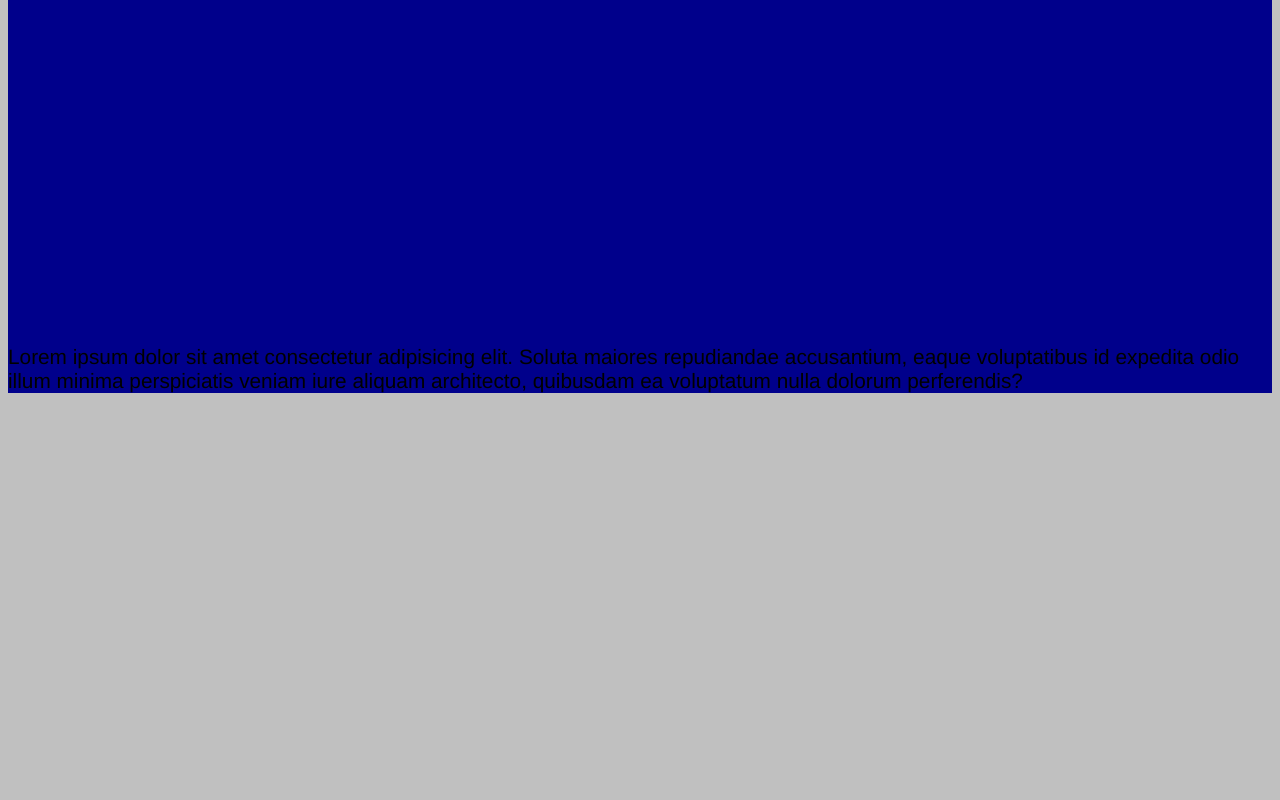
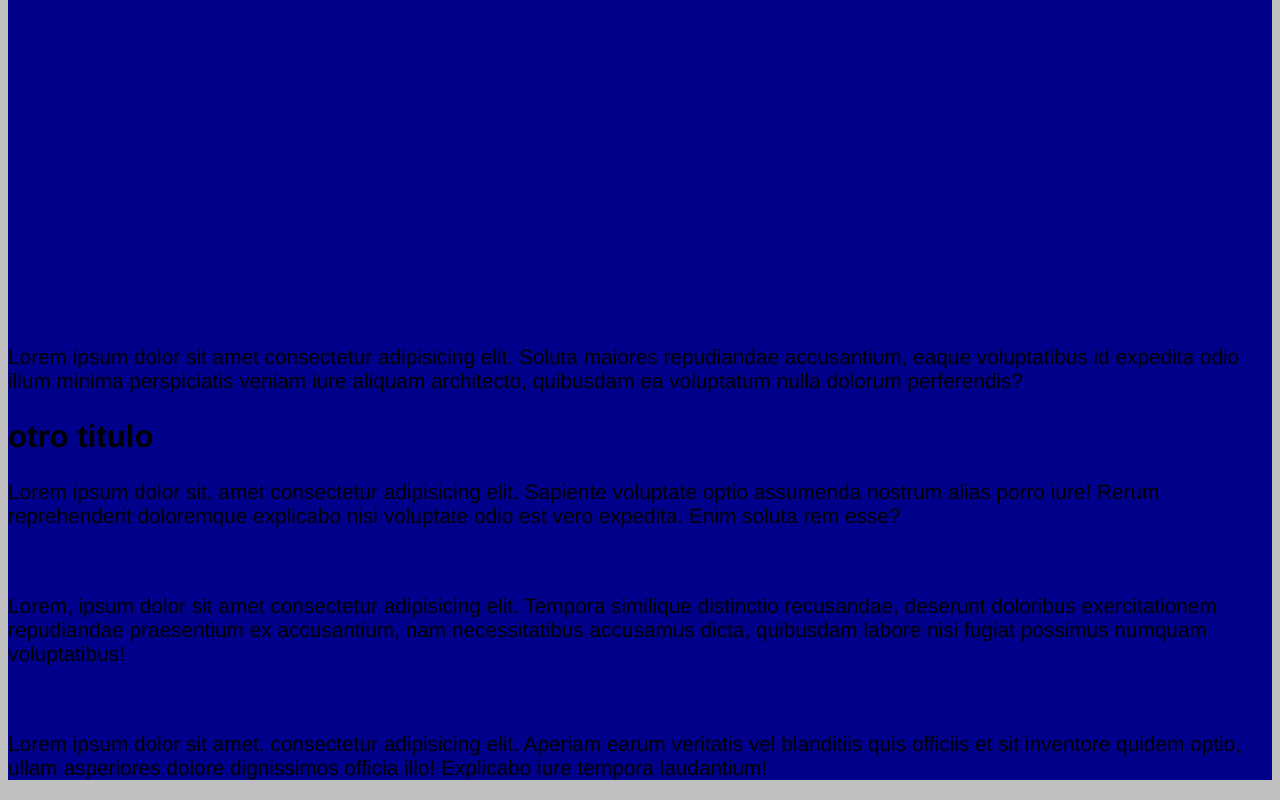
Before and after one commit to skaisr/skaisr, a plain HTML site: page index.html in a window 1280 px wide. Shown: the part 653-1453 px from the top of the page. Before the commit the page ends 1066 px from the top, so only its background shows below. Drawn offline with Linux system fonts and the light colour scheme.

Commit message:
modificacion de contenido

```diff
--- a/index.html
+++ b/index.html
@@ -11,6 +11,14 @@
     <section>
         <h1>... titulo supongo</h1>
         <p>Lorem ipsum dolor sit amet consectetur adipisicing elit. Soluta maiores repudiandae accusantium, eaque voluptatibus id expedita odio illum minima perspiciatis veniam iure aliquam architecto, quibusdam ea voluptatum nulla dolorum perferendis?</p>
+        <h2> otro titulo </h2>
+
+        <p>Lorem ipsum dolor sit, amet consectetur adipisicing elit. Sapiente voluptate optio assumenda nostrum alias porro iure! Rerum reprehenderit doloremque explicabo nisi voluptate odio est vero expedita. Enim soluta rem esse?</p>
+        <br>
+        <p>Lorem, ipsum dolor sit amet consectetur adipisicing elit. Tempora similique distinctio recusandae, deserunt doloribus exercitationem repudiandae praesentium ex accusantium, nam necessitatibus accusamus dicta, quibusdam labore nisi fugiat possimus numquam voluptatibus!</p>
+        <br>
+        <p>Lorem ipsum dolor sit amet, consectetur adipisicing elit. Aperiam earum veritatis vel blanditiis quis officiis et sit inventore quidem optio, ullam asperiores dolore dignissimos officia illo! Explicabo iure tempora laudantium!
+        </p>
     </section>
 </body>
 </html>
```
